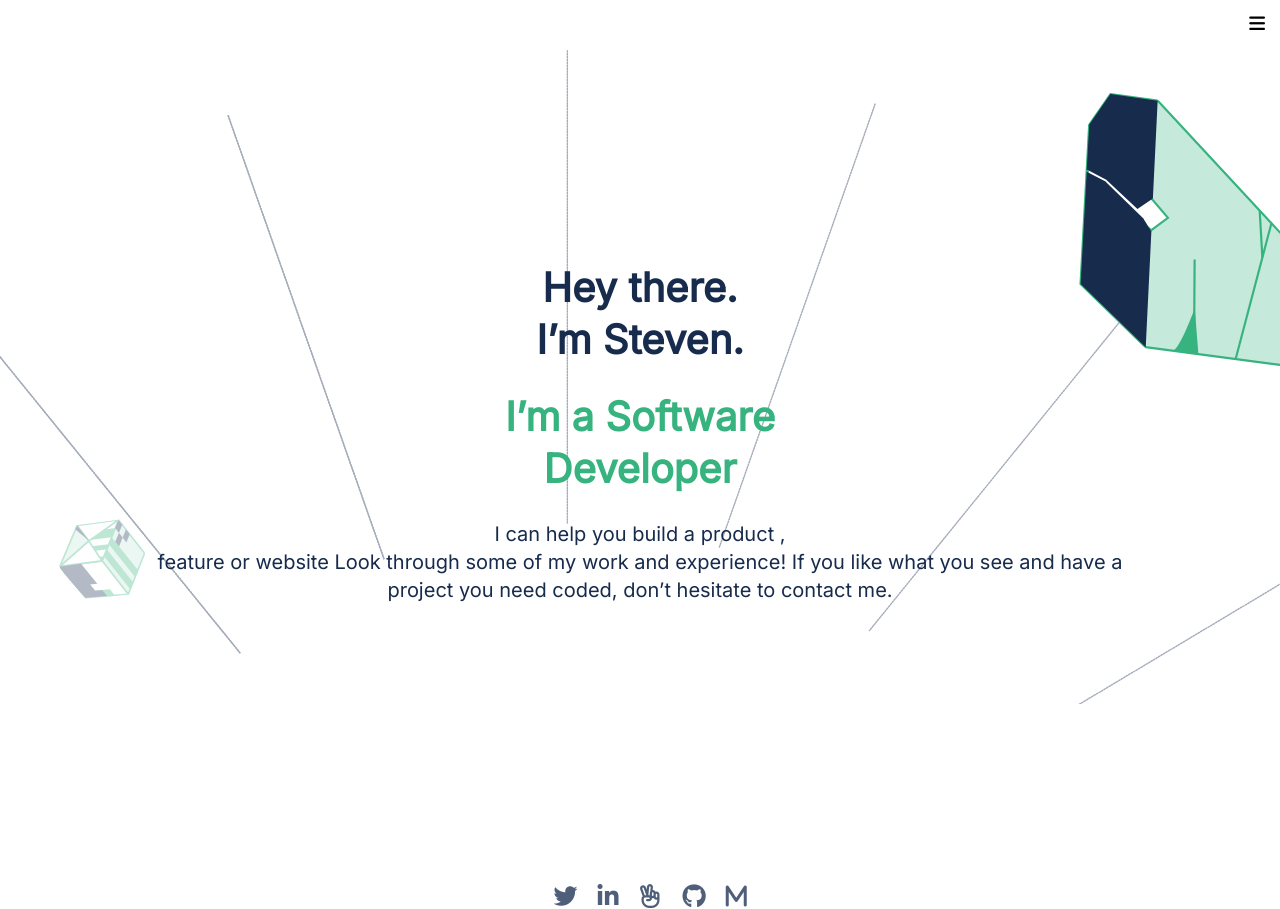
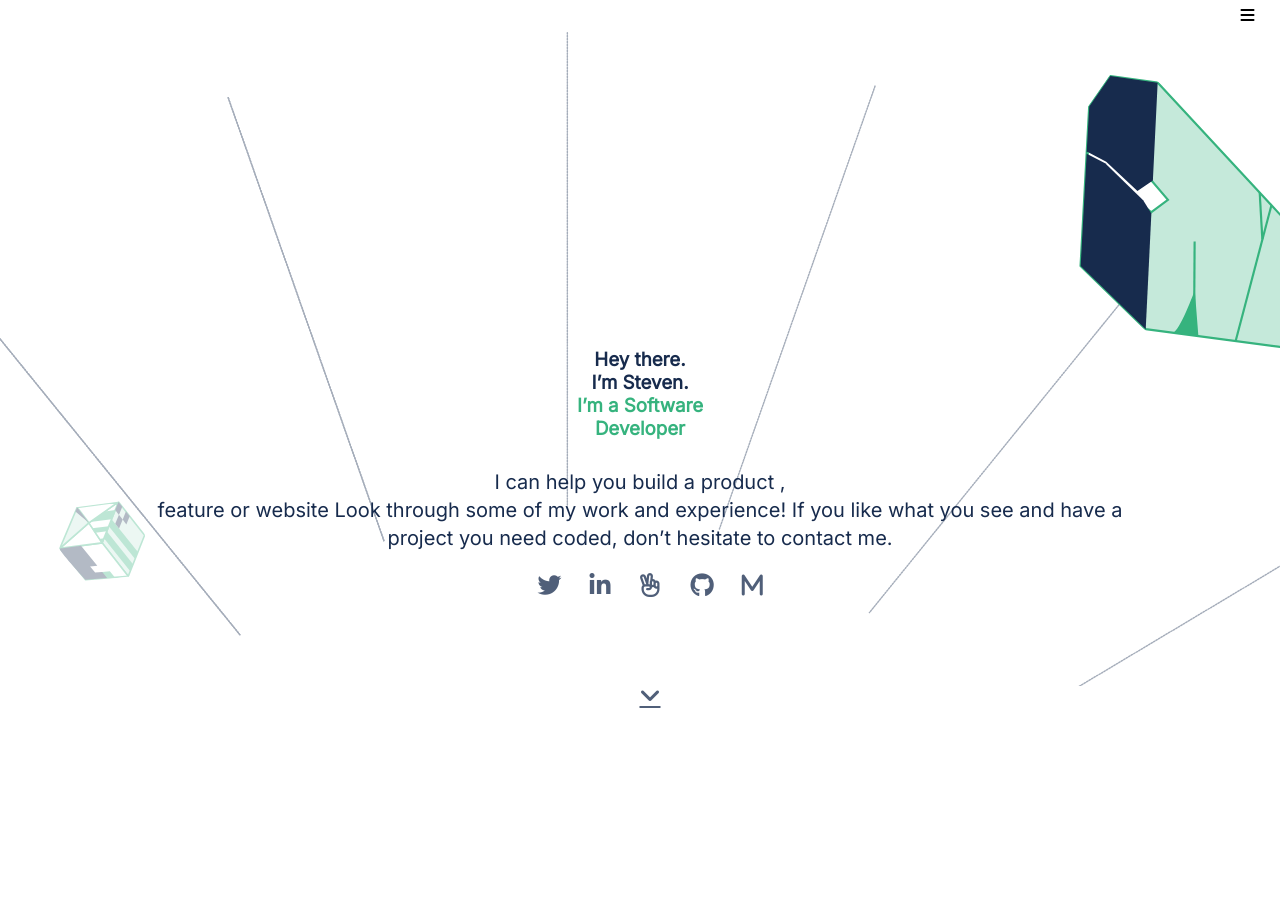
Before and after one commit to fpsapc/portfolio, a website: page index.html in a window 1280 px wide. Shown: the top 909 px of the page. After the commit the page ends 800 px from the top, so only its background shows below. Drawn offline with Linux system fonts and the light colour scheme.

Commit message:
adjustments to the UI

```diff
--- a/index.html
+++ b/index.html
@@ -15,12 +15,11 @@
 
 </head>
 <body>
-
+    <!--nav-->
     <header class="app-header">
+        <label for="toggler"><i class="fa-solid fa-bars"></i></label>
+        <input type="checkbox" id="toggler" name="">
         <nav>
-            <label for="toggler"><i class="fa-solid fa-bars"></i></label>
-            <input type="checkbox" id="toggler" name="">
-
             <div class="menu">
                     <ul class="list">
                         <li><a href="#">Portfolio</a></li>
@@ -32,19 +31,24 @@
     </header>
     <section class="app-wrap">
         <div class="container">
+
+            <!--main-->
             <section class="headline">
-                <h2 class="my-name">Hey there.<br>I’m Steven.</h2>
-                <h2 class="career">I’m a Software<br>Developer</h2>
+                <h1 class="my-name">Hey there.<br>I’m Steven.</h1>
+                <h1 class="career">I’m a Software<br>Developer</h1>
                 <p>I can help you build a product ,<br> feature or website Look through some of my work and experience! If you like what you see and have a project you need coded,
                     don’t hesitate to contact me.</p>
             </section>
 
+            <!--icons-->
             <section class="social">
-                <a href="#"><i class="fa-brands fa-twitter fa-xl"></i></a>
-                <a href="#"><i class="fa-brands fa-linkedin-in fa-xl"></i></a>
-                <a href="#"><i class="fa-regular fa-hand-peace fa-xl"></i></a>
-                <a href="#"><i class="fa-brands fa-github fa-xl"></i></a>
-                <a href="#"><i class="fa-solid fa-m fa-xl"></i></a>
+                <ul>
+                    <li><a href="#"><i class="fa-brands fa-twitter fa-xl"></i></a></li>
+                    <li><a href="#"><i class="fa-brands fa-linkedin-in fa-xl"></i></a></li>
+                    <li><a href="#"><i class="fa-regular fa-hand-peace fa-xl"></i></a></li>
+                    <li><a href="#"><i class="fa-brands fa-github fa-xl"></i></a></li>
+                    <li><a href="#"><i class="fa-solid fa-m fa-xl"></i></a></li>
+                </ul>
             </section>
 
             <a href="#" class="next-page"><i class="fa-solid fa-angle-down fa-xl"></i></a>
--- a/style.css
+++ b/style.css
@@ -51,6 +51,15 @@ h2 {
   color: #36b37e;
 }
 
+.app-header {
+  display: flex;
+  flex-direction: row-reverse;
+  flex-wrap: wrap;
+  align-items: center;
+  justify-content: space-between;
+  padding-right: 2%;
+}
+
 nav {
   display: flex;
   flex-direction: row-reverse;
@@ -78,10 +87,9 @@ nav a {
   align-items: center;
   position: relative;
   width: 80%;
-  height: 30%;
-  align-items: center;
+  height: 20%;
   justify-content: center;
-  top: 60%;
+  top: 15%;
 }
 
 .list {
@@ -95,15 +103,16 @@ label {
   display: none;
 }
 
-.social {
-  display: inline-flex;
-  padding-top: 20%;
-  position: relative;
-  width: 80%;
-  height: 30%;
-  top: 20%;
+.social ul {
+  display: flex;
+  justify-content: center;
   align-items: center;
-  justify-content: center;
+  list-style: none;
+  padding-top: 10%;
+}
+
+.social ul li {
+  margin: 0 4px;
 }
 
 p {
```
Also changed, not shown: 1 other file.
